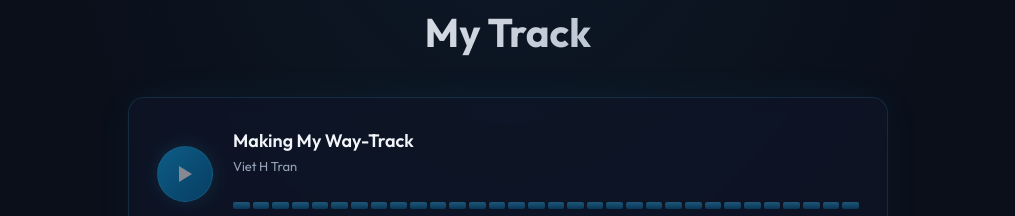
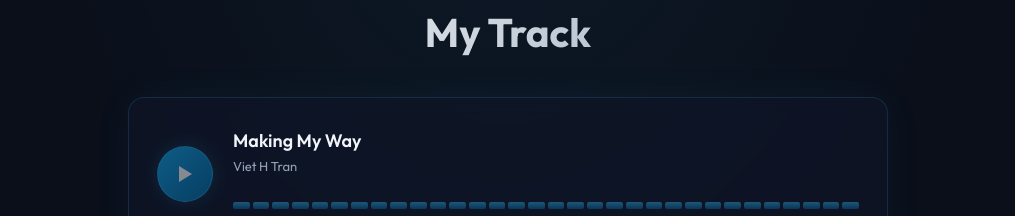
Before and after one commit to vtrangithub/viet-portfolio, a React (Create React App) app: page / in a window 1280 px wide. Shown: the part 4660-4876 px from the top of the page, without its empty margins (132-1147 px from the left). Built offline with nearby package versions, Linux system fonts and the light colour scheme.

Commit message:
Point music section to hosted MP3

```diff
--- a/src/data.js
+++ b/src/data.js
@@ -111,15 +111,16 @@ const DATA = {
   ],
 
   // ── ORIGINAL MUSIC ── My own audio track ──────────────────
-  // Steps to add your audio file:
-  // 1. Copy your MP3 into the /public folder e.g. public/my-track.mp3
-  // 2. Update the "src" below to match the filename, e.g. "/my-track.mp3"
-  // 3. Update the title, artist, and description as you like
+  // The MP3 is hosted on GitHub Releases (not in the repo) to keep the repo small.
+  // To replace the track:
+  //   1. Go to your repo on GitHub → Releases → Edit the release
+  //   2. Delete the old MP3 and upload the new one
+  //   3. Right-click the new file → Copy link address → paste into "src" below
   music: {
-    title: "Making My Way-Track",
+    title: "Making My Way",
     artist: "Viet H Tran",
     description: "An original piece I produced myself. Press play.",
-    src: "/Making-My-Way-Remix.mp3", // <— change this to match your file in /public
+    src: "https://github.com/vtrangithub/viet-portfolio/releases/download/v1.0/Making-My-Way-Remix.mp3",
   },
 
   // ── BLOG POSTS ── Add, edit, or remove posts here ─────────────────────────
```
